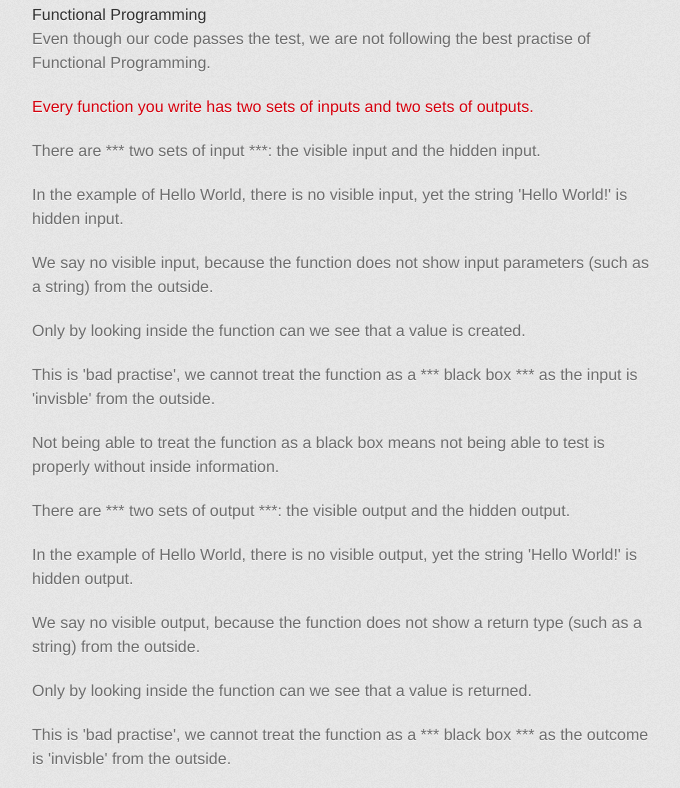
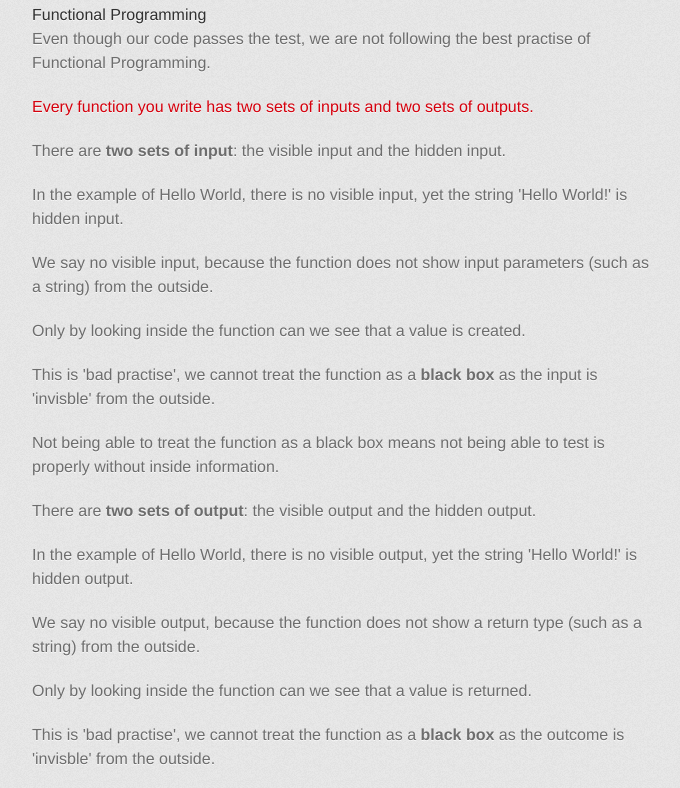
Before and after one commit to vanHeemstraSystems/vanheemstrasystems.github.io, a website: page step003/calculator/javascript/index.html in a window 1280 px wide. Shown: the part 4416-5204 px from the top of the page, without its empty margins (298-978 px from the left). Drawn offline with Linux system fonts and the light colour scheme; a web font is replaced by a local one.

Commit message:
Update index.html

```diff
--- a/step003/calculator/javascript/index.html
+++ b/step003/calculator/javascript/index.html
@@ -139,17 +139,17 @@ look at the <a href="https://facebook.github.io/jest/docs/en/cli.html">Jest CLI
                 <h5>Functional Programming</h5>
                 <p>Even though our code passes the test, we are not following the best practise of Functional Programming.</p>
                 <p><a href="http://blog.jenkster.com/2015/12/what-is-functional-programming.html">Every function you write has two sets of inputs and two sets of outputs.</a></p>
-                <p>There are *** two sets of input ***: the visible input and the hidden input.</p>
+                <p>There are <strong>two sets of input</strong>: the visible input and the hidden input.</p>
                 <p>In the example of Hello World, there is no visible input, yet the string 'Hello World!' is hidden input.</p>
                 <p>We say no visible input, because the function does not show input parameters (such as a string) from the outside.</p>
                 <p>Only by looking inside the function can we see that a value is created.</p>
-                <p>This is 'bad practise', we cannot treat the function as a *** black box *** as the input is 'invisble' from the outside.</p>
+                <p>This is 'bad practise', we cannot treat the function as a <strong>black box</strong> as the input is 'invisble' from the outside.</p>
                 <p>Not being able to treat the function as a black box means not being able to test is properly without inside information.</p>
-                <p>There are *** two sets of output ***: the visible output and the hidden output.</p>
+                <p>There are <strong>two sets of output</strong>: the visible output and the hidden output.</p>
                 <p>In the example of Hello World, there is no visible output, yet the string 'Hello World!' is hidden output.</p>
                 <p>We say no visible output, because the function does not show a return type (such as a string) from the outside.</p>
                 <p>Only by looking inside the function can we see that a value is returned.</p>
-                <p>This is 'bad practise', we cannot treat the function as a *** black box *** as the outcome is 'invisble' from the outside.</p>
+                <p>This is 'bad practise', we cannot treat the function as a <strong>black box</strong> as the outcome is 'invisble' from the outside.</p>
                 <p>Not being able to treat the function as a black box means not being able to test is properly without inside information.</p>
                 <p>So, let's rewrite our function so that it has visible input, no hidden input. As well as visible output, no hidden output.<p>
 
```
